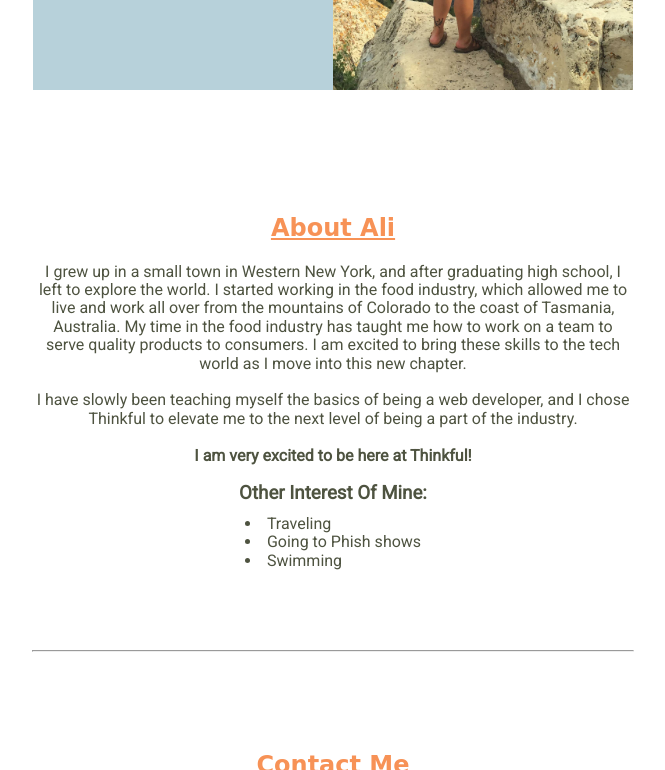
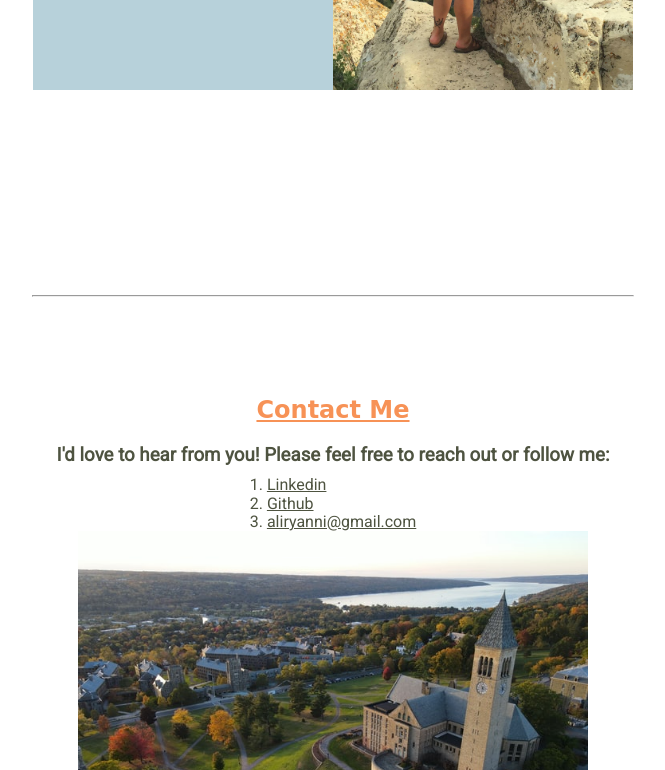
Before and after one commit to aliyanni/portfolio, a plain HTML site: page index.html in a window 1280 px wide. Shown: the part 455-1225 px from the top of the page, without its empty margins (307-972 px from the left). Drawn offline with nearby package versions, Linux system fonts and the light colour scheme; a web font is replaced by a local one.

Commit message:
removed about me section

```diff
--- a/index.html
+++ b/index.html
@@ -33,25 +33,7 @@
     <main>
         <!--about me section-->
         <article id="about" class="about-contact">
-            <h2 class="main-h2">About Ali</h2>
-            <p>I grew up in a small town in Western New York, and after graduating high school,
-                I left to explore the world. I started working in the food industry, which allowed
-                me to live and work all over from the mountains of Colorado to the coast of Tasmania,
-                Australia. My time in the food industry has taught me how to work on a team to serve
-                quality products to consumers. I am excited to bring these skills to the tech world
-                as I move into this new chapter.</p>
-            <br>
-            <p>I have slowly been teaching myself the basics of being a web developer, and I chose
-                Thinkful to elevate me to the next level of being a part of the industry.</p>
-            <br>
-            <p><b>I am very excited to be here at Thinkful!</b></p>
-            <br>
-            <h3>Other Interest Of Mine:</h3>
-            <ul class="main-list">
-                <li>Traveling</li>
-                <li>Going to Phish shows</li>
-                <li>Swimming</li>
-            </ul>
+
         </article>
         <hr>
         <!--contact section-->
```
